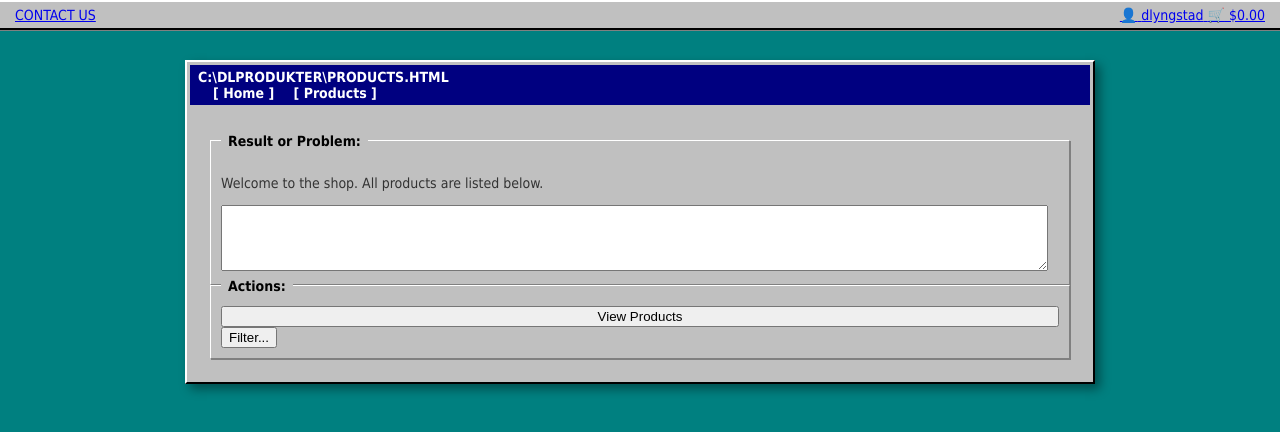
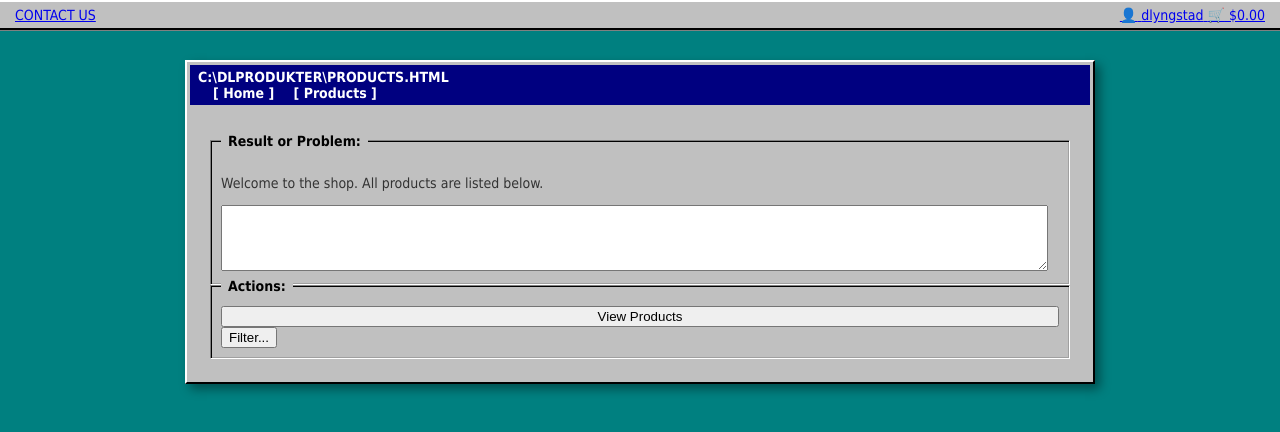
Before and after one commit to dLyngstad/dlprodukter, a plain HTML site: page index.html in a window 1280 px wide. Drawn offline with Linux system fonts and the light colour scheme.

Commit message:
Update style.css

```diff
--- a/css/style.css
+++ b/css/style.css
@@ -79,15 +79,19 @@ main {
 
 /* 7. Product Cards (using the Group Box style) */
 .group-box {
-    border: 1px solid #808080;
-    border-top-color: #FFFFFF;
-    border-left-color: #FFFFFF;
-    padding: 10px; /* Reduced padding for cleaner card look */
-    margin-bottom: 0; /* No margin-bottom here, gap handles spacing */
+    /* Existing styles */
+    padding: 10px;
+    margin-bottom: 0;
     position: relative;
     background-color: #C0C0C0;
     padding-top: 20px;
-    box-shadow: 1px 1px 0 #808080; /* Subtle internal shadow */
+
+    /* NEW: Sunken Border Effect */
+    border-top: 1px solid #808080;   /* Darker on top and left */
+    border-left: 1px solid #808080;
+    border-right: 1px solid #FFFFFF; /* Lighter on right and bottom */
+    border-bottom: 1px solid #FFFFFF;
+    box-shadow: inset 1px 1px 0px #000000, inset -1px -1px 0px #A0A0A0; /* Inner shadow for depth */
 }
 
 .group-box-legend {
```
